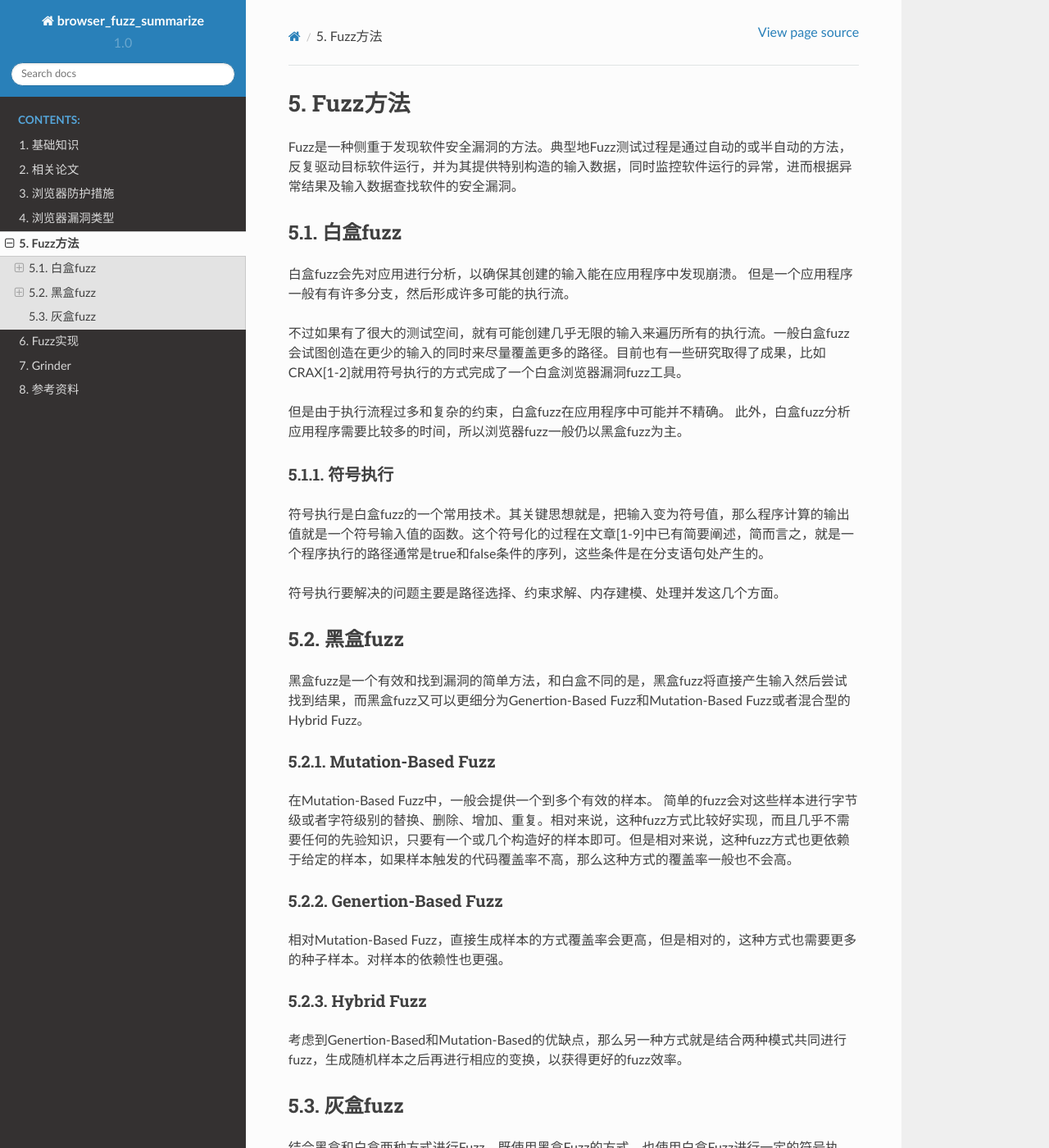
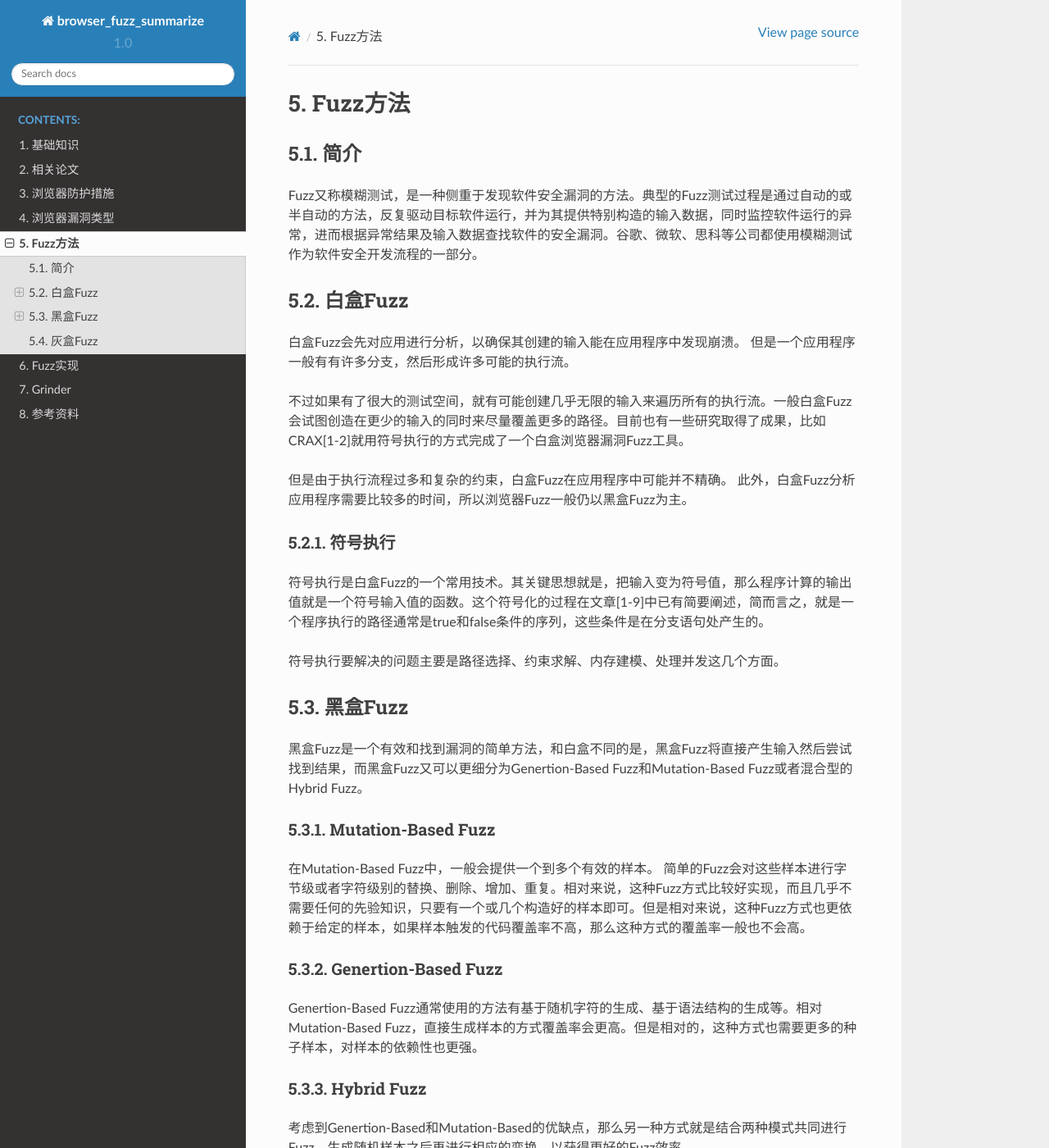
Before and after one commit to LyleMi/Browser-Fuzz-Summarize, a Sphinx documentation site: the page built from source/fuzz.rst, in a window 1280 px wide and 1400 px high. Shown: the whole window at 82% size. Built offline with Sphinx 7.4.7 and the Read the Docs theme 2.0.0, drawn with Linux system fonts in a browser that asks for light colours; some of the changed text lies outside the part shown.

Commit message:
update fuzz document

```diff
--- a/source/fuzz.rst
+++ b/source/fuzz.rst
@@ -1,38 +1,41 @@
 Fuzz方法
 ========================================================
-Fuzz是一种侧重于发现软件安全漏洞的方法。典型地Fuzz测试过程是通过自动的或半自动的方法，反复驱动目标软件运行，并为其提供特别构造的输入数据，同时监控软件运行的异常，进而根据异常结果及输入数据查找软件的安全漏洞。
 
-白盒fuzz
+简介
 --------------------------------------------------------
-白盒fuzz会先对应用进行分析，以确保其创建的输入能在应用程序中发现崩溃。 但是一个应用程序一般有有许多分支，然后形成许多可能的执行流。
+Fuzz又称模糊测试，是一种侧重于发现软件安全漏洞的方法。典型的Fuzz测试过程是通过自动的或半自动的方法，反复驱动目标软件运行，并为其提供特别构造的输入数据，同时监控软件运行的异常，进而根据异常结果及输入数据查找软件的安全漏洞。谷歌、微软、思科等公司都使用模糊测试作为软件安全开发流程的一部分。
 
-不过如果有了很大的测试空间，就有可能创建几乎无限的输入来遍历所有的执行流。一般白盒fuzz会试图创造在更少的输入的同时来尽量覆盖更多的路径。目前也有一些研究取得了成果，比如CRAX[1-2]就用符号执行的方式完成了一个白盒浏览器漏洞fuzz工具。
+白盒Fuzz
+--------------------------------------------------------
+白盒Fuzz会先对应用进行分析，以确保其创建的输入能在应用程序中发现崩溃。 但是一个应用程序一般有有许多分支，然后形成许多可能的执行流。
 
-但是由于执行流程过多和复杂的约束，白盒fuzz在应用程序中可能并不精确。 此外，白盒fuzz分析应用程序需要比较多的时间，所以浏览器fuzz一般仍以黑盒fuzz为主。
+不过如果有了很大的测试空间，就有可能创建几乎无限的输入来遍历所有的执行流。一般白盒Fuzz会试图创造在更少的输入的同时来尽量覆盖更多的路径。目前也有一些研究取得了成果，比如CRAX[1-2]就用符号执行的方式完成了一个白盒浏览器漏洞Fuzz工具。
+
+但是由于执行流程过多和复杂的约束，白盒Fuzz在应用程序中可能并不精确。 此外，白盒Fuzz分析应用程序需要比较多的时间，所以浏览器Fuzz一般仍以黑盒Fuzz为主。
 
 符号执行
 ~~~~~~~~~~~~~~~~~~~~~~~~~~~~~~~~~~~~~~~~~~~~~~~~~~~~~~~~~
-符号执行是白盒fuzz的一个常用技术。其关键思想就是，把输入变为符号值，那么程序计算的输出值就是一个符号输入值的函数。这个符号化的过程在文章[1-9]中已有简要阐述，简而言之，就是一个程序执行的路径通常是true和false条件的序列，这些条件是在分支语句处产生的。
+符号执行是白盒Fuzz的一个常用技术。其关键思想就是，把输入变为符号值，那么程序计算的输出值就是一个符号输入值的函数。这个符号化的过程在文章[1-9]中已有简要阐述，简而言之，就是一个程序执行的路径通常是true和false条件的序列，这些条件是在分支语句处产生的。
 
 符号执行要解决的问题主要是路径选择、约束求解、内存建模、处理并发这几个方面。
 
-黑盒fuzz
+黑盒Fuzz
 --------------------------------------------------------
-黑盒fuzz是一个有效和找到漏洞的简单方法，和白盒不同的是，黑盒fuzz将直接产生输入然后尝试找到结果，而黑盒fuzz又可以更细分为Genertion-Based Fuzz和Mutation-Based Fuzz或者混合型的Hybrid Fuzz。
+黑盒Fuzz是一个有效和找到漏洞的简单方法，和白盒不同的是，黑盒Fuzz将直接产生输入然后尝试找到结果，而黑盒Fuzz又可以更细分为Genertion-Based Fuzz和Mutation-Based Fuzz或者混合型的Hybrid Fuzz。
 
 Mutation-Based Fuzz
 ~~~~~~~~~~~~~~~~~~~~~~~~~~~~~~~~~~~~~~~~~~~~~~~~~~~~~~~~~
 在Mutation-Based Fuzz中，一般会提供一个到多个有效的样本。
-简单的fuzz会对这些样本进行字节级或者字符级别的替换、删除、增加、重复。相对来说，这种fuzz方式比较好实现，而且几乎不需要任何的先验知识，只要有一个或几个构造好的样本即可。但是相对来说，这种fuzz方式也更依赖于给定的样本，如果样本触发的代码覆盖率不高，那么这种方式的覆盖率一般也不会高。
+简单的Fuzz会对这些样本进行字节级或者字符级别的替换、删除、增加、重复。相对来说，这种Fuzz方式比较好实现，而且几乎不需要任何的先验知识，只要有一个或几个构造好的样本即可。但是相对来说，这种Fuzz方式也更依赖于给定的样本，如果样本触发的代码覆盖率不高，那么这种方式的覆盖率一般也不会高。
 
 Genertion-Based Fuzz
 ~~~~~~~~~~~~~~~~~~~~~~~~~~~~~~~~~~~~~~~~~~~~~~~~~~~~~~~~~
-相对Mutation-Based Fuzz，直接生成样本的方式覆盖率会更高，但是相对的，这种方式也需要更多的种子样本。对样本的依赖性也更强。
+Genertion-Based Fuzz通常使用的方法有基于随机字符的生成、基于语法结构的生成等。相对Mutation-Based Fuzz，直接生成样本的方式覆盖率会更高。但是相对的，这种方式也需要更多的种子样本，对样本的依赖性也更强。
 
 Hybrid Fuzz
 ~~~~~~~~~~~~~~~~~~~~~~~~~~~~~~~~~~~~~~~~~~~~~~~~~~~~~~~~~
-考虑到Genertion-Based和Mutation-Based的优缺点，那么另一种方式就是结合两种模式共同进行fuzz，生成随机样本之后再进行相应的变换，以获得更好的fuzz效率。
+考虑到Genertion-Based和Mutation-Based的优缺点，那么另一种方式就是结合两种模式共同进行Fuzz，生成随机样本之后再进行相应的变换，以获得更好的Fuzz效率。
 
-灰盒fuzz
+灰盒Fuzz
 --------------------------------------------------------
 结合黑盒和白盒两种方式进行Fuzz。既使用黑盒Fuzz的方式，也使用白盒Fuzz进行一定的符号执行。比单纯的白盒Fuzz更轻量级，比黑盒Fuzz更有效率。
```
